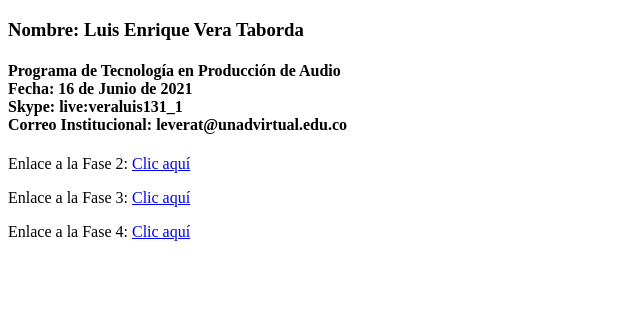
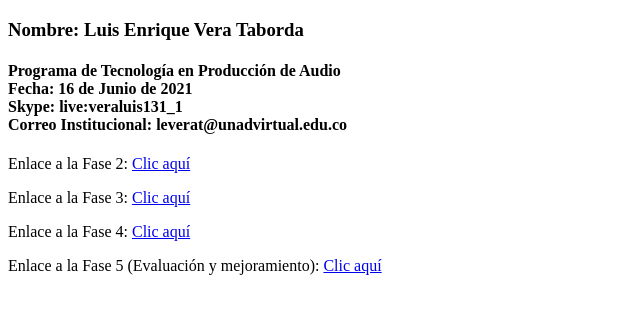
Before and after one commit to veraluis131/DSW-LuisVera, a plain HTML site: page index.html in a window 1280 px wide. Shown: the part 61-374 px from the top of the page, without its empty margins (0-640 px from the left). Drawn offline with Linux system fonts and the light colour scheme.

Commit message:
Enlace vídeo Fase 5

```diff
--- a/index.html
+++ b/index.html
@@ -18,5 +18,6 @@
 <p>Enlace a la Fase 2: <a href="Fase 2/design.html">Clic aquí</a></p>
 <p>Enlace a la Fase 3: <a href="Fase 3/index.html">Clic aquí</a></p>
 <p>Enlace a la Fase 4: <a href="Fase 4/index.html">Clic aquí</a></p>
+<p>Enlace a la Fase 5 (Evaluación y mejoramiento): <a href="https://drive.google.com/drive/folders/1jDo1INSdO-sLTyWjWAAoqc2FnzU7wpNl?usp=sharing">Clic aquí</a></p>
 </body>
 </html>
```
